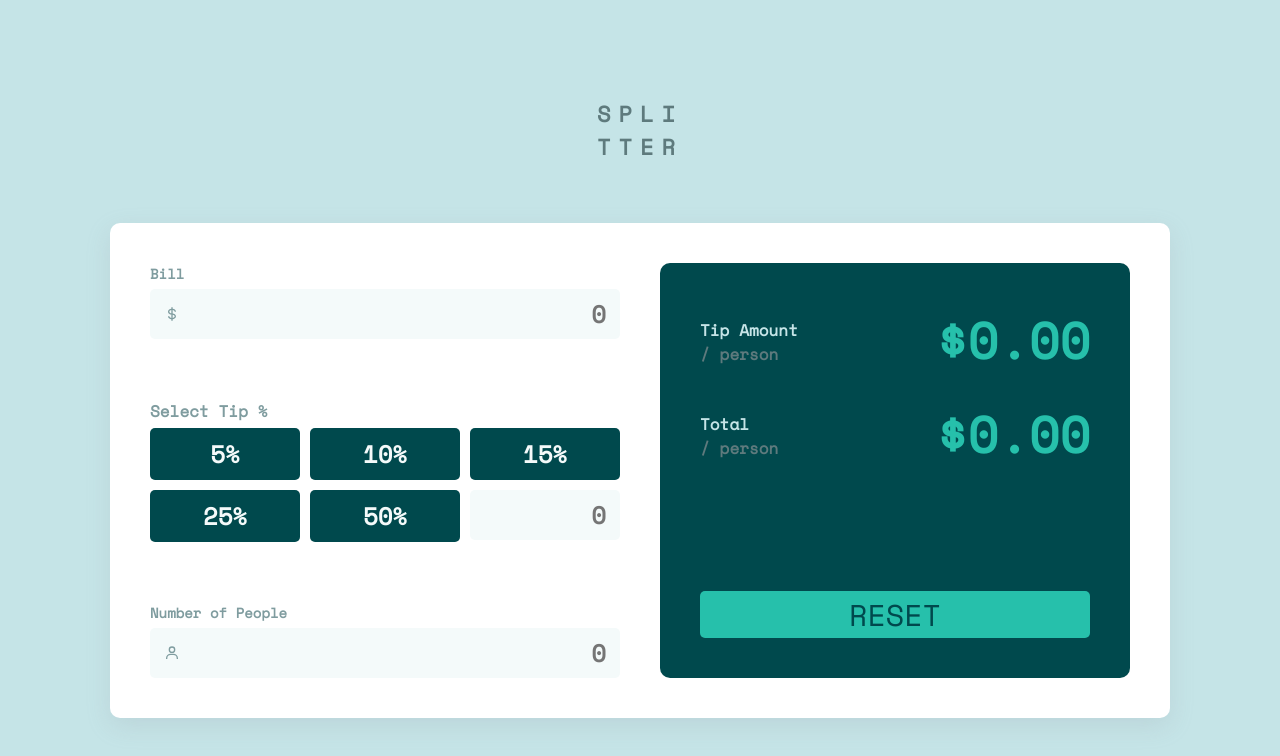
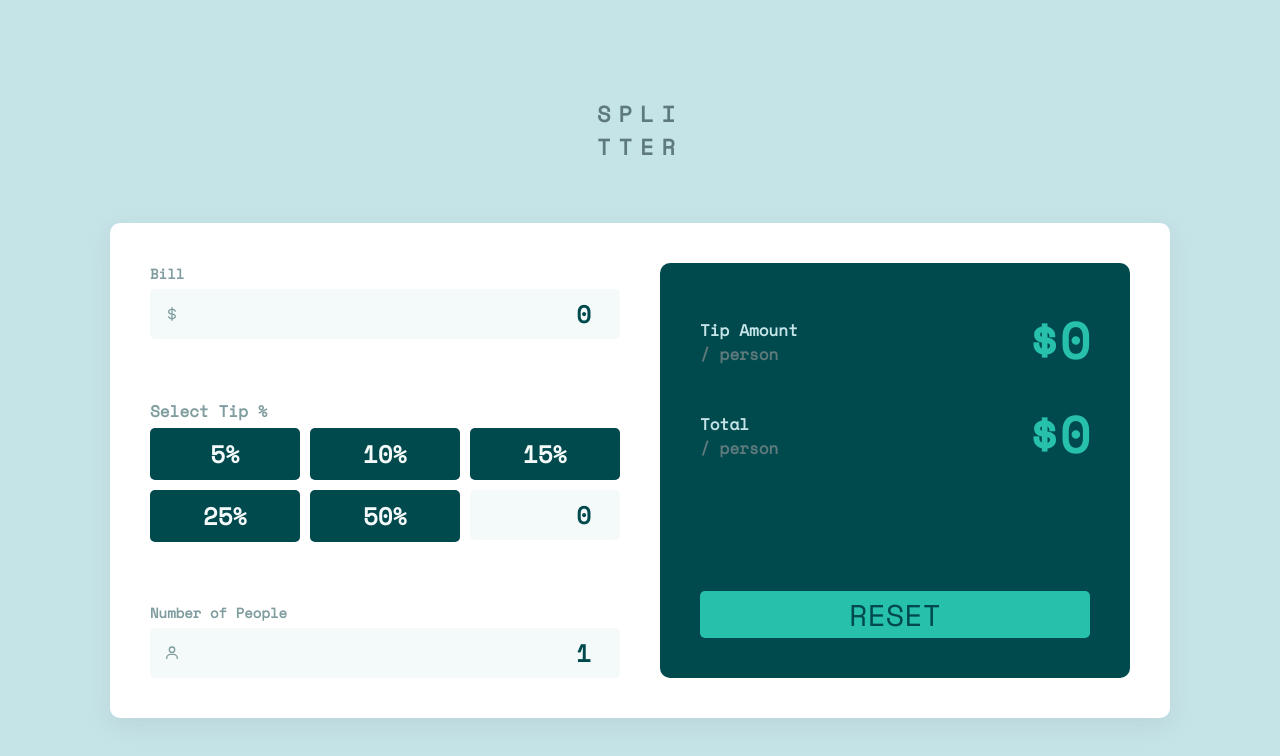
Before and after one commit to witzkvn/frontendmentor-tip-calculator, a React (Create React App) app: page / in a window 1280 px wide. Shown: the top 756 px of the page. Built offline with nearby package versions, Linux system fonts and the light colour scheme.

Commit message:
calculation logic

```diff
--- a/src/App.js
+++ b/src/App.js
@@ -4,14 +4,18 @@ import BlockWrapper from "./layout/block-wrapper/BlockWrapper";
 import { BiDollar, BiUser } from "react-icons/bi";
 import CustomButton from "./components/custom-button/custom-button";
 import { useEffect, useId, useState } from "react";
+import { getParsedRoundedNumber } from "./utils";
 import ResultScreen from "./layout/result-screen/result-screen";
 
 function App() {
+  const PEOPLE_MIN = 1;
+  const BILL_MIN = 0;
   const customTipId = useId();
-  const [billValue, setBillValue] = useState(0);
-  const [peopleNumber, setPeopleNumber] = useState(1);
+  const [billValue, setBillValue] = useState(BILL_MIN);
+  const [peopleNumber, setPeopleNumber] = useState(PEOPLE_MIN);
   const [tipPerPerson, setTipPerPerson] = useState(0);
   const [totalPerPerson, setTotalPerPerson] = useState(0);
+  const [customTip, setCustomTip] = useState(0);
   const [tipValues, setTipValues] = useState([
     { value: 5, isSelected: false },
     { value: 10, isSelected: false },
@@ -21,15 +25,18 @@ function App() {
   ]);
 
   function handleBillValueChange(newValue) {
+    if (isNaN(newValue)) return;
     setBillValue(newValue);
   }
 
   function handlePeopleNumberChange(newValue) {
+    if (isNaN(newValue)) return;
     setPeopleNumber(newValue);
   }
 
   function handleTipSelection(tipValueSelected) {
     const stateCopy = tipValues.map((tip) => ({ ...tip, isSelected: false }));
+    setCustomTip(0);
 
     const selectedTipIndex = stateCopy.findIndex(
       (tip) => tip.value === tipValueSelected
@@ -40,29 +47,52 @@ function App() {
     setTipValues(stateCopy);
   }
 
-  // handle manual tip
+  function handleCustomTipAmount(customValue) {
+    if (isNaN(customValue)) return;
+    resetTipsValuesState();
+    setCustomTip(customValue);
+  }
 
   function handleResetAll() {
-    const stateCopy = tipValues.map((tip) => ({ ...tip, isSelected: false }));
+    resetTipsValuesState();
+    setPeopleNumber(1);
+    setBillValue(0);
+    setCustomTip(0);
+  }
+
+  function resetTipsValuesState() {
+    const stateCopy = tipValues.map((tip) => ({
+      ...tip,
+      isSelected: false,
+    }));
     setTipValues(stateCopy);
   }
 
   useEffect(() => {
-    const selectedTip = tipValues.find((tip) => tip.isSelected === true);
+    let tipValue;
 
-    const tipValue = selectedTip ? selectedTip.value : 0;
-    const calculatedTotalTip = billValue * (tipValue / 100);
-    const calculatedTipPerPerson = parseFloat(
-      calculatedTotalTip / peopleNumber
-    ).toFixed(2);
+    if (customTip) {
+      tipValue = getParsedRoundedNumber(customTip * 1, 2);
+    } else {
+      const selectedTip = tipValues.find((tip) => tip.isSelected === true);
 
-    const totalPerPerson = parseFloat(
-      (billValue + calculatedTotalTip) / peopleNumber
-    ).toFixed(2);
+      tipValue = selectedTip ? selectedTip.value : 0;
+    }
+
+    const calculatedTotalTip = billValue * 1 * (tipValue / 100);
+    const calculatedTipPerPerson = getParsedRoundedNumber(
+      ((calculatedTotalTip * 1) / peopleNumber) * 1,
+      2
+    );
+
+    const totalPerPersonRaw =
+      ((billValue * 1 + calculatedTotalTip * 1) / peopleNumber) * 1;
+
+    const totalPerPerson = getParsedRoundedNumber(totalPerPersonRaw, 2);
 
     setTipPerPerson(calculatedTipPerPerson);
     setTotalPerPerson(totalPerPerson);
-  }, [billValue, peopleNumber, tipValues]);
+  }, [billValue, peopleNumber, tipValues, customTip]);
 
   return (
     <main className={styles.app}>
@@ -80,8 +110,9 @@ function App() {
           <CustomNumberInput
             labelText="Bill"
             Icon={BiDollar}
-            min={0}
+            min={BILL_MIN}
             step={0.01}
+            value={billValue}
             handleChange={handleBillValueChange}
           />
           <section>
@@ -97,21 +128,28 @@ function App() {
                   handleTipSelection={handleTipSelection}
                 />
               ))}
-              <CustomNumberInput customId={customTipId} min={0} />
+              <CustomNumberInput
+                handleChange={handleCustomTipAmount}
+                customId={customTipId}
+                min={0}
+                step={0.01}
+                value={customTip}
+              />
             </div>
           </section>
           <CustomNumberInput
             labelText="Number of People"
             Icon={BiUser}
-            min={0}
+            min={PEOPLE_MIN}
             step={1}
+            value={peopleNumber}
             handleChange={handlePeopleNumberChange}
           />
         </div>
         <BlockWrapper level="secondary" withShadow={false}>
           <ResultScreen
-            tipPerPerson={tipPerPerson || 0}
-            totalPerPerson={totalPerPerson || 0}
+            tipPerPerson={tipPerPerson}
+            totalPerPerson={totalPerPerson}
             handleResetAll={handleResetAll}
           />
         </BlockWrapper>
--- a/src/components/custom-input/custom-input.js
+++ b/src/components/custom-input/custom-input.js
@@ -8,6 +8,7 @@ const CustomNumberInput = ({
   Icon,
   customId,
   handleChange,
+  value,
   min = 0,
   step = 1,
 }) => {
@@ -26,14 +27,12 @@ const CustomNumberInput = ({
   }, [activeElement]);
 
   function checkValueChange() {
-    const newValue = parseFloat(inputRef.current.value);
+    const newValue = inputRef.current.value;
     const isInputValid = newValue > min;
 
     setIsValid(isInputValid);
 
-    if (isInputValid) {
-      handleChange(newValue);
-    }
+    handleChange(newValue);
   }
 
   return (
@@ -68,6 +67,7 @@ const CustomNumberInput = ({
               id={customId || uniqueId}
               min={min}
               placeholder={min}
+              value={value}
               step={step}
             />
           </div>
@@ -83,6 +83,7 @@ CustomNumberInput.propTypes = {
   customId: PropTypes.string,
   handleChange: PropTypes.func,
   min: PropTypes.number,
+  value: PropTypes.number,
 };
 
 export default CustomNumberInput;
--- a/src/components/custom-input/custom-input.module.css
+++ b/src/components/custom-input/custom-input.module.css
@@ -41,8 +41,9 @@
   max-width: 100%;
 }
 
-input::-webkit-outer-spin-button,
+/* optional to hide arrows in input numbers */
+/* input::-webkit-outer-spin-button,
 input::-webkit-inner-spin-button {
   -webkit-appearance: none;
   margin: 0;
-}
+} */
--- a/src/layout/result-screen/result-screen.js
+++ b/src/layout/result-screen/result-screen.js
@@ -10,14 +10,14 @@ const ResultScreen = ({ tipPerPerson, totalPerPerson, handleResetAll }) => {
           <p className={styles.resultTitle}>Tip Amount</p>
           <p className={styles.resultSubTitle}>/ person</p>
         </div>
-        <div className={styles.resultValue}>${tipPerPerson || 0}</div>
+        <div className={styles.resultValue}>${tipPerPerson}</div>
       </div>
       <div className={styles.resultBox}>
         <div className={styles.resultItem}>
           <p className={styles.resultTitle}>Total</p>
           <p className={styles.resultSubTitle}>/ person</p>
         </div>
-        <div className={styles.resultValue}>${totalPerPerson || 0}</div>
+        <div className={styles.resultValue}>${totalPerPerson}</div>
       </div>
       <button className={styles.resetBtn} onClick={() => handleResetAll()}>
         Reset
--- /dev/null
+++ b/src/utils.js
@@ -0,0 +1,9 @@
+export function getParsedRoundedNumber(number, digits = 0) {
+  try {
+    let parsedNumber = parseFloat(number).toFixed(digits) * 1;
+    return parsedNumber;
+  } catch (error) {
+    console.error("An error has occured : ", error.message);
+    return;
+  }
+}
```
